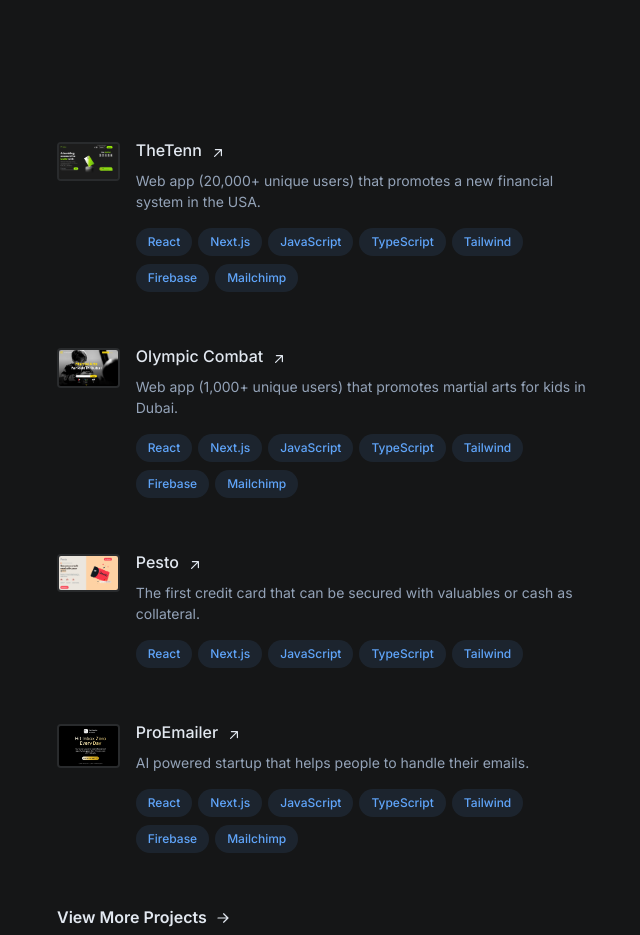
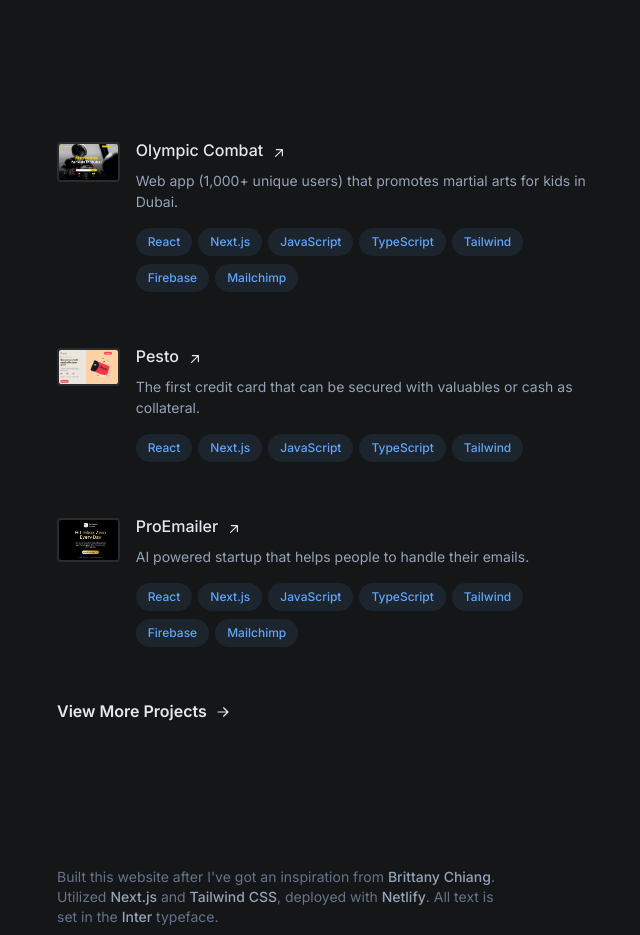
Before and after one commit to Bohdan08/v3, a Next.js app: page / in a window 1280 px wide. Shown: the part 1200-2135 px from the top of the page, without its empty margins (593-1233 px from the left). Built offline with nearby package versions, Linux system fonts and the light colour scheme.

Commit message:
feat: hid thetenn

```diff
--- a/src/app/projects.tsx
+++ b/src/app/projects.tsx
@@ -2,23 +2,23 @@
 import React from "react";
 
 const PROJECTS_LIST = [
-  {
-    title: "TheTenn",
-    link: "https://www.thetenn.com",
-    description: `Web app (20,000+ unique users)
-                  that promotes a new financial system in the USA.`,
+  // {
+  //   title: "TheTenn",
+  //   link: "https://www.thetenn.com",
+  //   description: `Web app (20,000+ unique users)
+  //                 that promotes a new financial system in the USA.`,
 
-    imgLink: "/thetenn.webp",
-    technologies: [
-      "React",
-      "Next.js",
-      "JavaScript",
-      "TypeScript",
-      "Tailwind",
-      "Firebase",
-      "Mailchimp",
-    ],
-  },
+  //   imgLink: "/thetenn.webp",
+  //   technologies: [
+  //     "React",
+  //     "Next.js",
+  //     "JavaScript",
+  //     "TypeScript",
+  //     "Tailwind",
+  //     "Firebase",
+  //     "Mailchimp",
+  //   ],
+  // },
   {
     title: "Olympic Combat",
     link: "https://www.olympiccombat.io",
```
